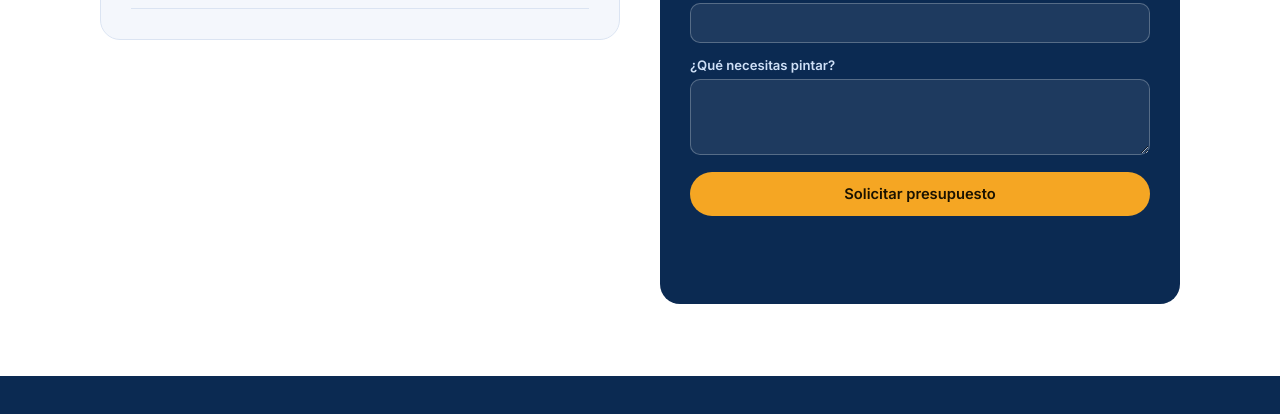
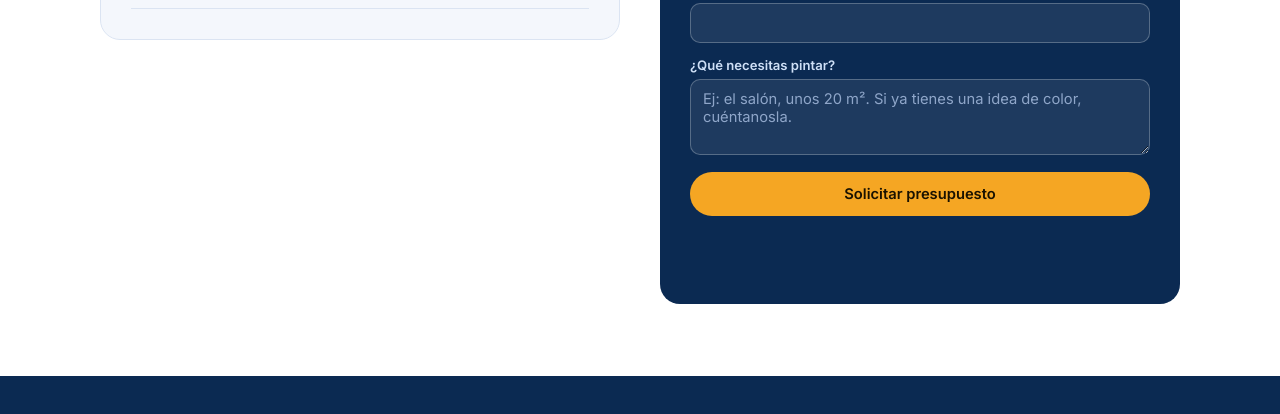
Before and after one commit to cristopherjose99-a11y/michrist-painting, a plain HTML site: page index.html in a window 1280 px wide. Shown: the part 4728-5142 px from the top of the page. Drawn offline with Linux system fonts and the light colour scheme.

Commit message:
Hace obligatorios los 3 campos y sugiere medidas y color en el mensaje

```diff
--- a/index.html
+++ b/index.html
@@ -471,6 +471,7 @@
     color:#fff;
   }
   .cta-block textarea{resize:vertical;min-height:70px;}
+  .cta-block input::placeholder, .cta-block textarea::placeholder{color:#8fa6c9;}
   .cta-block input:focus, .cta-block textarea:focus{outline:2px solid var(--amber);outline-offset:1px;}
   .form-note{margin:12px 0 0;font-size:.85rem;min-height:1.2em;}
   .form-note.ok{color:#9ae6b4;}
@@ -930,7 +931,7 @@
           </div>
           <div class="form-row">
             <label for="qf-message" id="qf-message-label" data-editable="text">¿Qué necesitas pintar?</label>
-            <textarea id="qf-message" name="Mensaje" rows="3"></textarea>
+            <textarea id="qf-message" name="Mensaje" rows="3" required placeholder="Ej: el salón, unos 20 m². Si ya tienes una idea de color, cuéntanosla."></textarea>
           </div>
           <button type="submit" class="btn btn-primary" id="qf-submit" style="width:100%;">Solicitar presupuesto</button>
           <p class="form-note" id="qf-status" role="status"></p>
```
